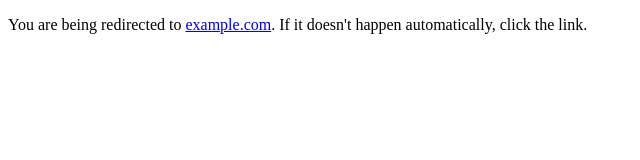
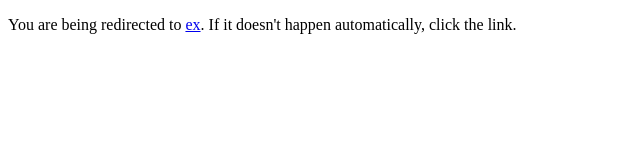
Before and after one commit to Ruben395/final, a plain HTML site: page out-final.html in a window 1280 px wide. Shown: the whole page, without its empty margins (0-640 px from the left). Drawn offline with Linux system fonts and the light colour scheme.

Commit message:
Update out-final.html

```diff
--- a/out-final.html
+++ b/out-final.html
@@ -3,10 +3,10 @@
 <head>
     <meta charset="UTF-8">
     <meta name="viewport" content="width=device-width, initial-scale=1.0">
-    <meta http-equiv="refresh" content="5;url=https://example.com">
-    <title>Redirecting...</title>
+    <meta http-equiv="refresh" content="5;url=https://cnn.com">
+    <title>Redirng...</title>
 </head>
 <body>
-    <p>You are being redirected to <a href="https://example.com">example.com</a>. If it doesn't happen automatically, click the link.</p>
+    <p>You are being redirected to <a href="https://cnn.com">ex</a>. If it doesn't happen automatically, click the link.</p>
 </body>
 </html>
```
